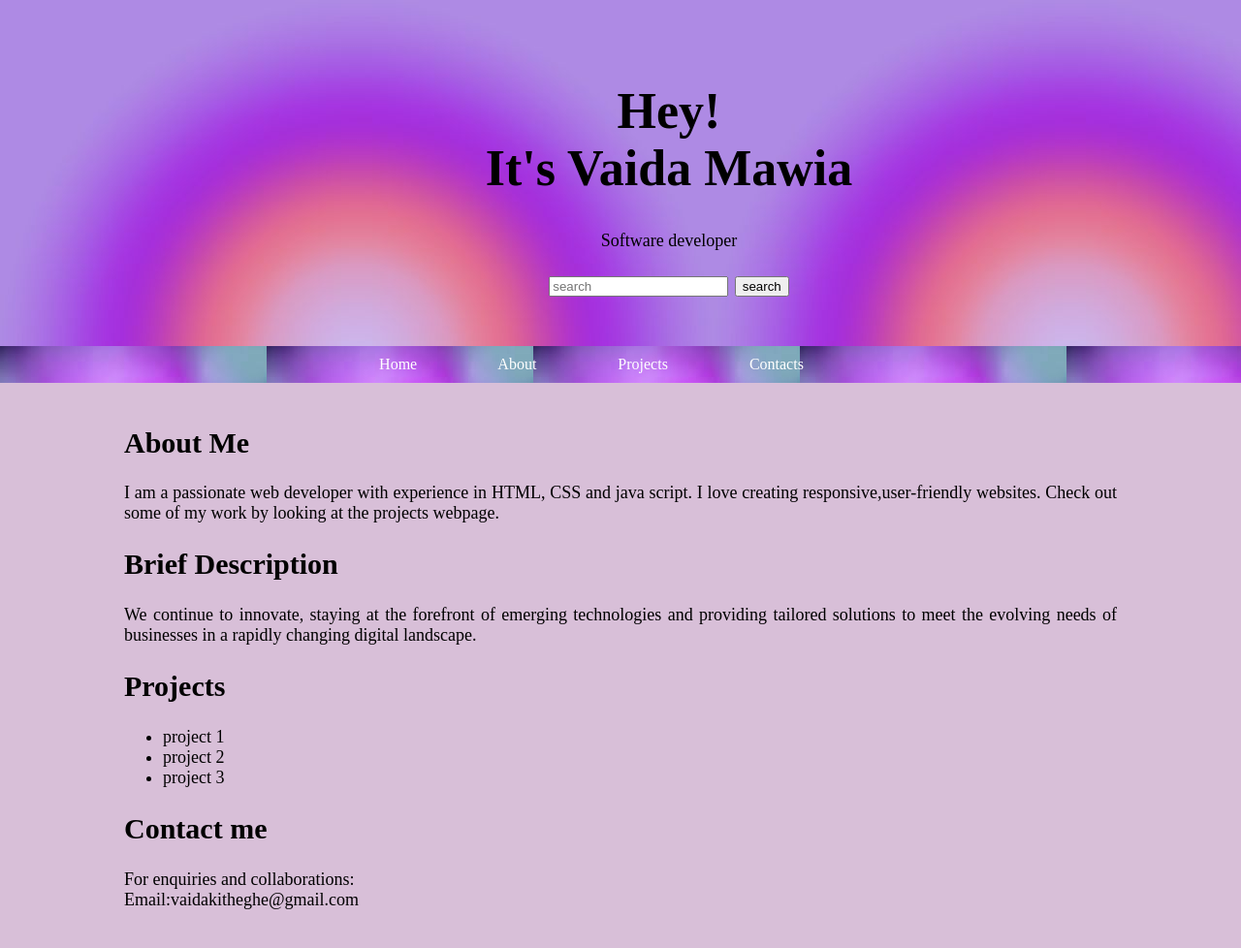
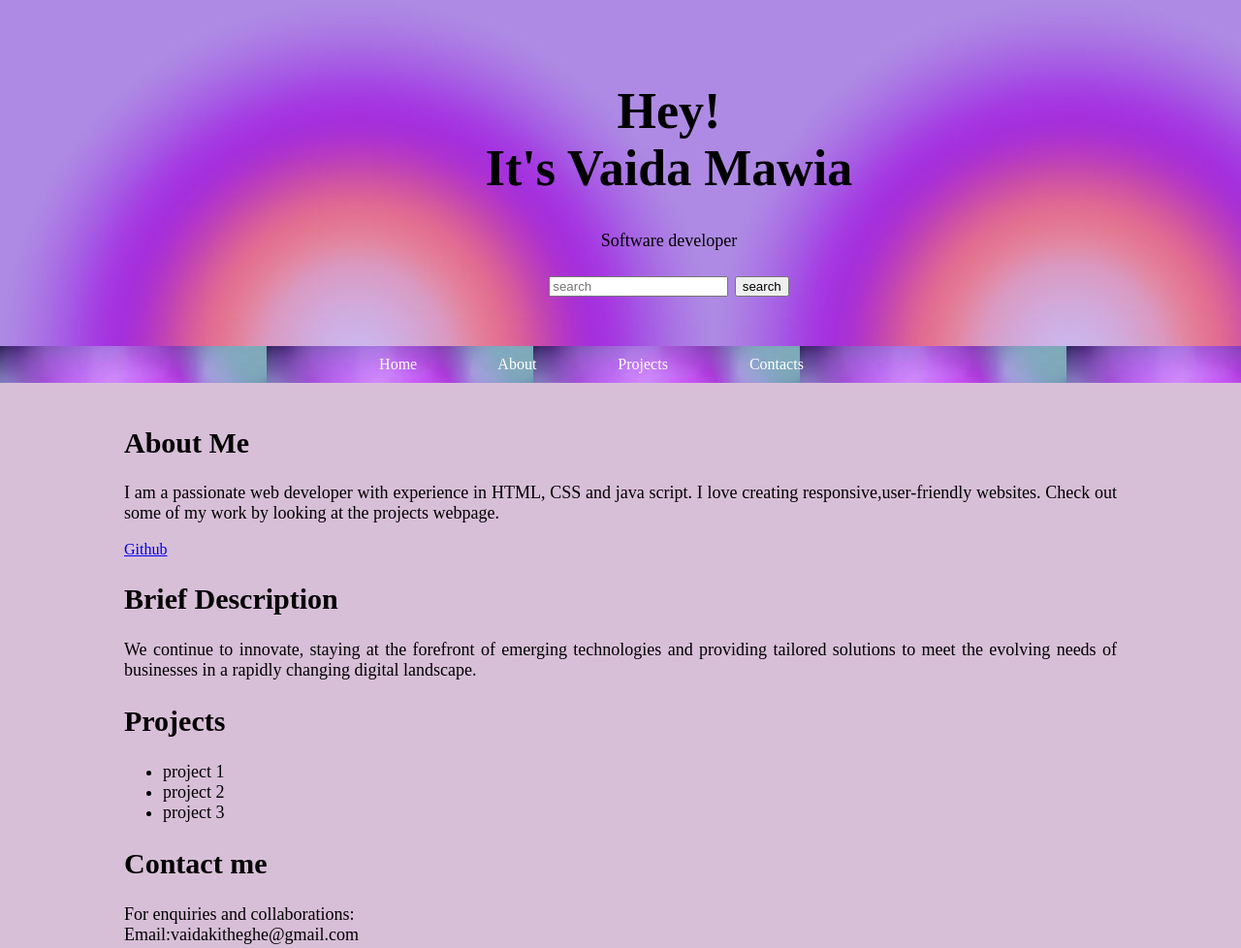
Before and after one commit to Mawiav08/My-porfolio, a plain HTML site: page index.html in a window 1280 px wide. Shown: the top 978 px of the page at 97% size. Drawn offline with Linux system fonts and the light colour scheme.

Commit message:
Update index.html

```diff
--- a/index.html
+++ b/index.html
@@ -54,6 +54,8 @@
             <p>I am a passionate web developer with experience in HTML, CSS and java script.
                 I love creating responsive,user-friendly websites. Check out some of my work
                 by looking at the projects webpage.</p>
+            <a href="https://mawiav08.github.io/My-porfolio/">Github</a>
+
 
 
             <h2>Brief Description</h2>
```
